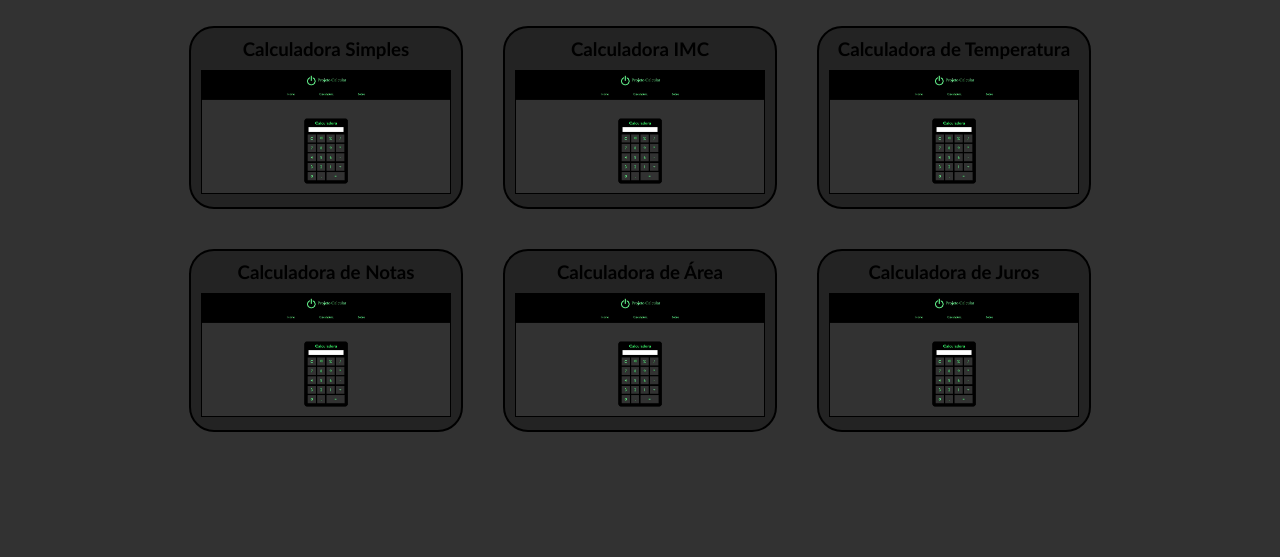
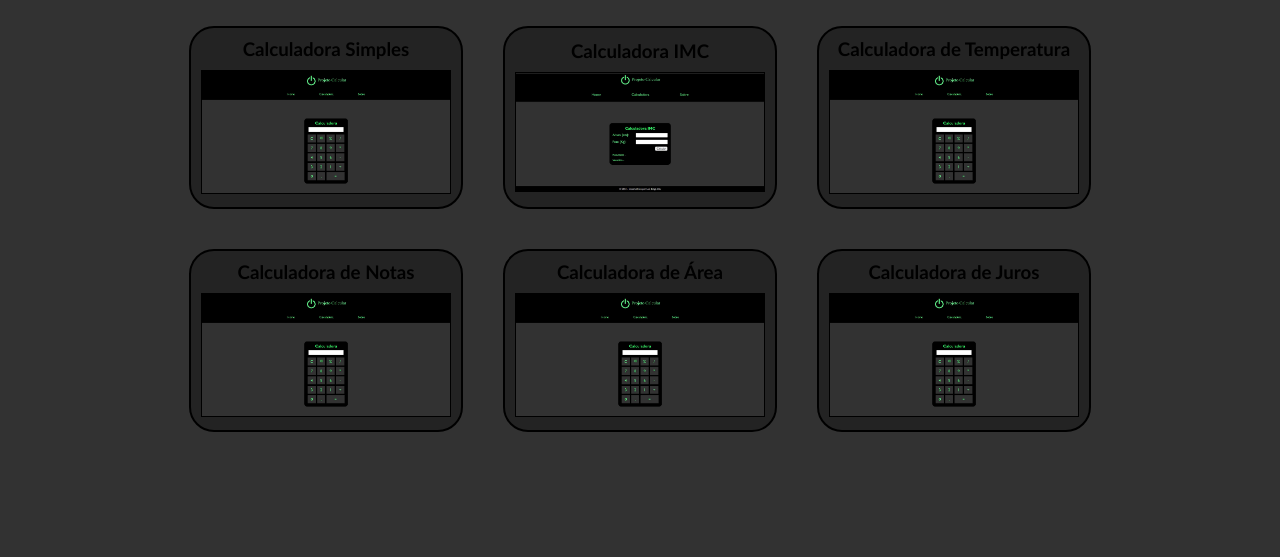
Before and after one commit to LuisBraga31/projetocalcular.github.io, a plain HTML site: page index.html in a window 1280 px wide. Shown: the part 243-800 px from the top of the page. Drawn offline with Linux system fonts and the light colour scheme.

Commit message:
Corringindo detalhes

```diff
--- a/index.html
+++ b/index.html
@@ -47,7 +47,7 @@
                 <a class="calculadora-item" href="pages/imc.html">
                     <h3> Calculadora IMC </h3>
                     <div class="calculadora-img">
-                        <img src="imgs/calculadora.JPG" alt="">
+                        <img src="imgs/imc.JPG" alt="">
                     </div>
                 </a>
 
```
Also changed, not shown: pages/imc.html (+1 -1 lines), imgs/imc.JPG (added).
